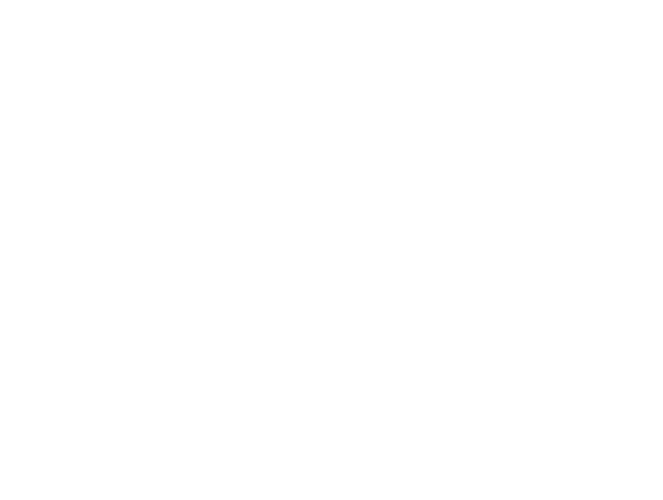
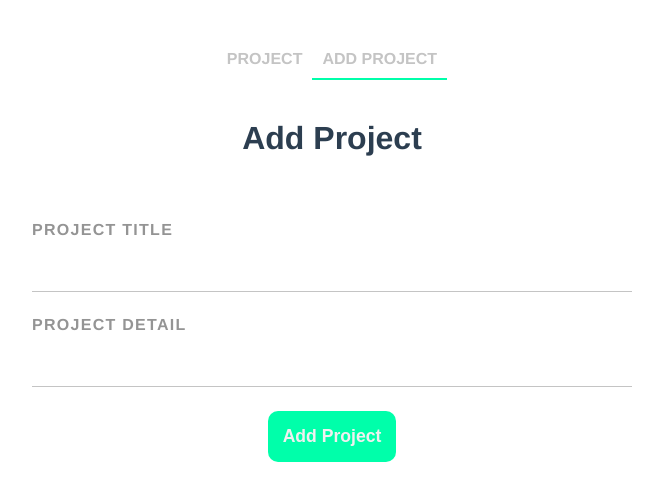
Before and after one commit to Zin-Mg-Nyunt/Projcect_Planner, a Vue app: page /addProject in a window 1280 px wide. Before the commit this address had no page. Shown: the top 500 px of the page, without its empty margins (308-971 px from the left). Built offline with nearby package versions, Linux system fonts and the light colour scheme.

Commit message:
add projec form and nav

```diff
--- a/src/App.vue
+++ b/src/App.vue
@@ -1,6 +1,15 @@
 <template>
+  <NavBar></NavBar>
   <router-view/>
 </template>
+
+<script>
+import NavBar from './components/NavBar'
+export default {
+  components: { NavBar },
+
+}
+</script>
 
 <style>
 #app {
--- /dev/null
+++ b/src/components/NavBar.vue
@@ -0,0 +1,30 @@
+<template>
+  <nav class="nav-bar">
+    <router-link to="/">Project</router-link>
+    <router-link :to="{name:'AddProject'}">Add Project</router-link>
+  </nav>
+</template>
+
+<script>
+export default {
+
+}
+</script>
+
+<style>
+    .nav-bar{
+        text-align: center;
+        margin: 40px 0;
+    }
+    .nav-bar a{
+        text-decoration: none;
+        display: inline-block;
+        padding: 10px;
+        color: #c4c4c4;
+        text-transform: uppercase;
+        font-weight: 600;
+    }
+    a.router-link-active{
+        border-bottom: 2px solid #00ffaa;
+    }
+</style>
--- a/src/router/index.js
+++ b/src/router/index.js
@@ -1,11 +1,17 @@
 import { createRouter, createWebHistory } from 'vue-router'
 import HomeView from '../views/HomeView.vue'
+import AddProjectView from '../views/AddProjectView.vue'
 
 const routes = [
   {
     path: '/',
     name: 'home',
     component: HomeView
+  },
+  {
+    path: '/addProject',
+    name: 'AddProject',
+    component: AddProjectView
   }
 ]
 
--- /dev/null
+++ b/src/views/AddProjectView.vue
@@ -0,0 +1,53 @@
+<template>
+  <h1>Add Project</h1>
+  <form>
+    <label>Project Title</label>
+    <input type="text">
+    <label>Project Detail</label>
+    <input type="text">
+    <button>Add Project</button>
+  </form>
+</template>
+
+<script>
+export default {
+
+}
+</script>
+
+<style>
+  h1{
+    text-align: center;
+  }
+  form{
+    min-width: 500px;
+    margin-top: 4rem;
+  }
+  label{
+    display: block;
+    text-transform: uppercase;
+    font-weight: bold;
+    letter-spacing: .08rem;
+    color: #949494;
+    margin-bottom: .5rem;
+  }
+  input{
+    border: none;
+    padding: .5rem 0;
+    border-bottom: 1px solid #c4c4c4;
+    width: 100%;
+    margin-bottom: 1.5rem;
+    font-size: 1.5rem;
+  }
+  button{
+    display: block;
+    margin: 0 auto;
+    border-radius: 10px;
+    padding: 15px;
+    background-color: #00ffaa;
+    color: #f0f0f0;
+    border: none;
+    font-size: 1.1rem;
+    font-weight: 600;
+  }
+</style>
```
